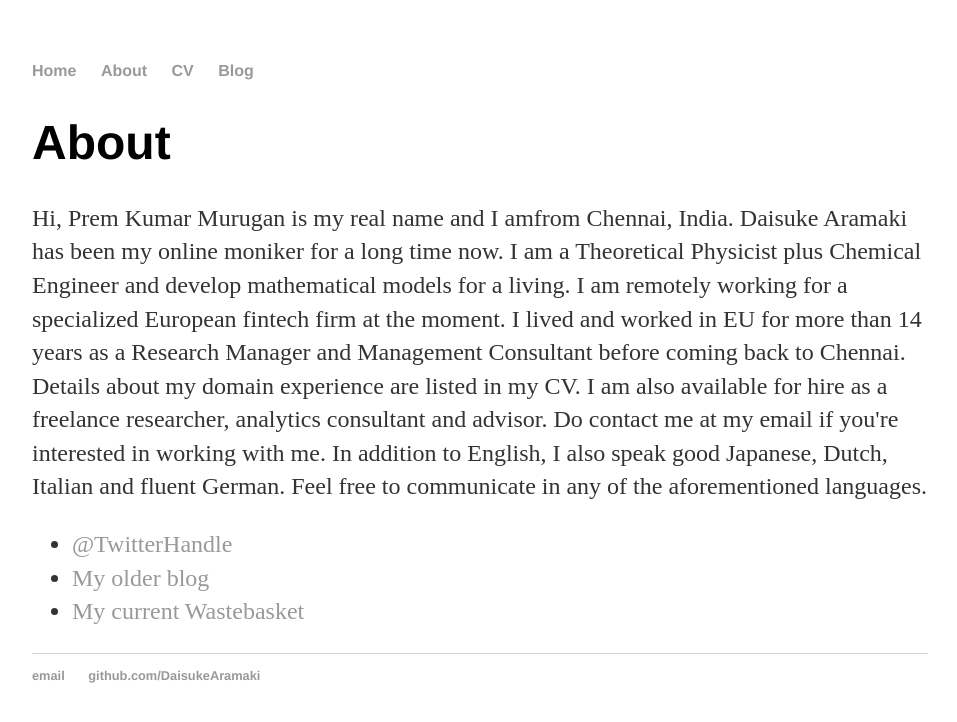
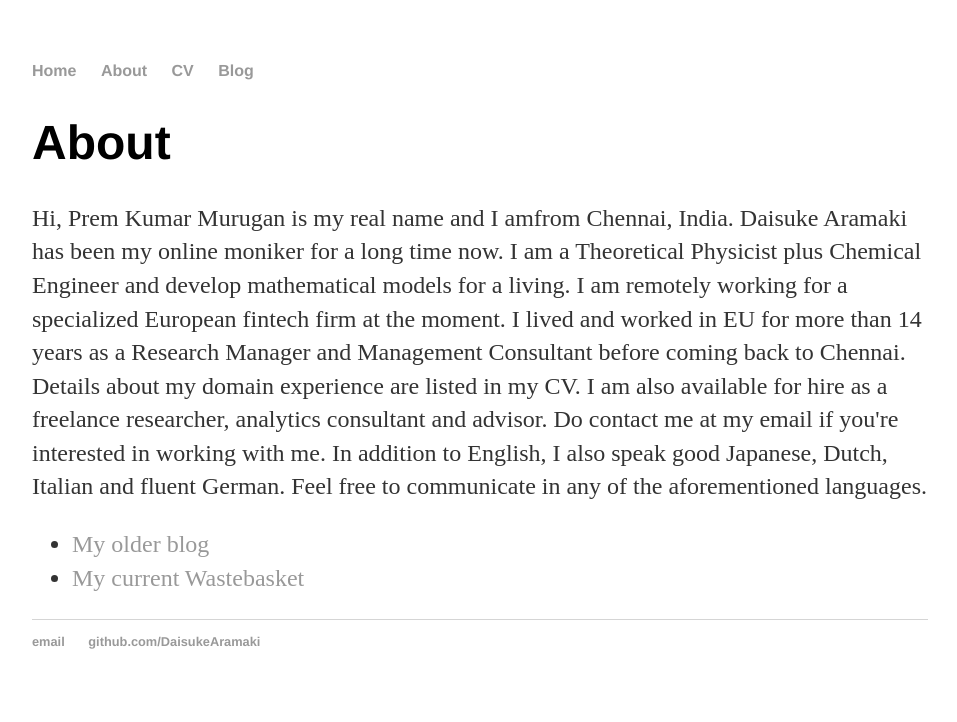
Before and after one commit to DaisukeAramaki/DaisukeAramaki.github.io, a Jekyll site: the page built from about/index.html, in a window 1280 px wide. Shown: the top 722 px of the page, without its empty margins (160-1117 px from the left). Built offline with Jekyll 4.4.1, drawn with Linux system fonts in a browser that asks for light colours.

Commit message:
modified:   about/index.html

```diff
--- a/about/index.html
+++ b/about/index.html
@@ -8,7 +8,7 @@
 			<p> Hi, Prem Kumar Murugan is my real name and I amfrom Chennai, India. Daisuke Aramaki has been my online moniker for a long time now. I am a Theoretical Physicist plus Chemical Engineer and develop mathematical models for a living. I am remotely working for a specialized European fintech firm at the moment. I lived and worked in EU for more than 14 years as a Research Manager and Management Consultant before coming back to Chennai. Details about my domain experience are listed in my CV. I am also available for hire as a freelance researcher, analytics consultant and advisor. Do contact me at my email if you're interested in working with me. In addition to English, I also speak good Japanese, Dutch, Italian and fluent German. Feel free to communicate in any of the aforementioned languages.</p>
 
 			<ul class="contacts">
-				<li><a href="#">@TwitterHandle</a></li>
+				<!-- <li><a href="#">@TwitterHandle</a></li> -->
 				<li><a href="https://skinwalker.wordpress.com">My older blog</a></li>
 				<li><a href="https://theoretischephysiker.wordpress.com">My current Wastebasket</a></li>
 				</ul>
```
